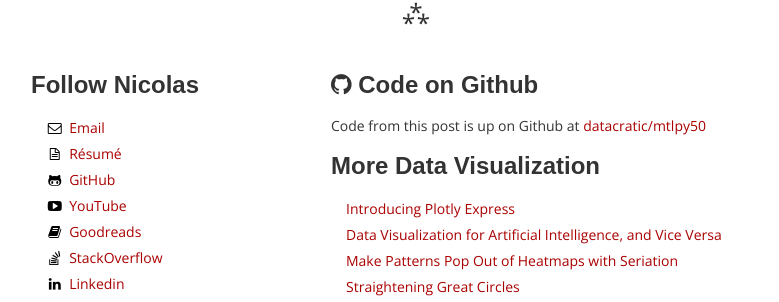
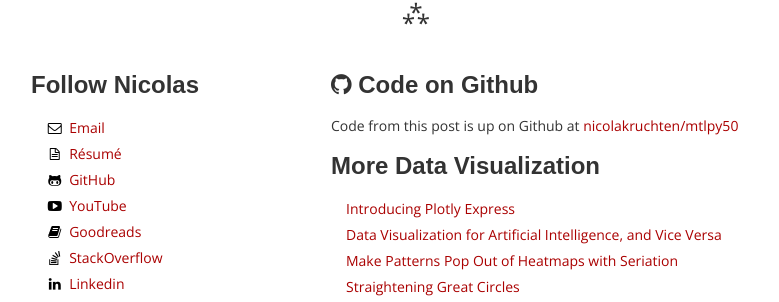
Before and after one commit to nicolaskruchten/nicolaskruchten.github.io, a Jekyll site: the page built from _posts/2014-12-02-subreddit-map.md, in a window 1280 px wide. Shown: the part 682-984 px from the top of the page, without its empty margins (224-1003 px from the left). Built offline with Jekyll 4.4.1, drawn with Linux system fonts in a browser that asks for light colours; some web fonts are replaced.

Commit message:
bye bye opensource.datacratic.com

```diff
--- a/_posts/2014-07-15-high-dimensional-data-in-the-browser.html
+++ b/_posts/2014-07-15-high-dimensional-data-in-the-browser.html
@@ -13,7 +13,7 @@
 
 <!-- more -->
 
-<p>For the TL;DR crowd, here’s <a href="http://opensource.datacratic.com/data-projector/" target="_blank">a demo</a> of what we came up with, the <a href="https://github.com/datacratic/data-projector" target="_blank">source code on Github</a>.</p>
+<p>For the TL;DR crowd, here’s <a href="http://nicolas.kruchten.com/data-projector/" target="_blank">a demo</a> of what we came up with, the <a href="https://github.com/datacratic/data-projector" target="_blank">source code on Github</a>.</p>
 
 <p>The behavioural datasets on which Datacratic’s platform operates are basically very large, very sparse binary matrices: you can think of a grid with millions of users running down the side and tens of thousands of behaviours running across the top, with a 1 in each cell where user U engaged in behaviour B and 0s everywhere else. Each user record thus can be thought of as a point in a high-dimensional space. If we had only three behaviours, this space would be three-dimensional, and there would only be 8 possible points in this space, like the corners of a cube. Because we operate on tens of thousands of behaviours, each user sits in one corner of a ten-plus-thousand-dimensional space. </p>
 
@@ -21,7 +21,7 @@
 
 <p>To reduce the dimensionality even further, down to something we can actually look at, we use another algorithm called <a href="http://jmlr.org/papers/volume9/vandermaaten08a/vandermaaten08a.pdf" target="_blank">t-Stochastic Neighbour Embedding, or t-SNE,</a> which was designed to do exactly this: take high-dimensional data and make low-dimensional pictures such that points close to each other in the high-dimensional space are also close to each other in the picture (check out <a href="https://github.com/datacratic/jml/tree/master/tsne" target="_blank">our high-performance open-source implementation</a>!). t-SNE can reduce the number of dimensions to two, so we can just make a scatter-plot of a sample of our users in any old tool, but we chose to reduce the number of dimensions to three instead, and used some exotic browser technology to make some fancy visuals. Relaxing the constraint of the algorithm to three dimensions from two should also help preserve more of the high-dimensional structure in the final output as well, so this wasn’t solely an aesthetic exercise.</p>
 
-<p>The proof of concept which we ended up calling the Data Projector was built to see if we could interactively visualize a few thousand sampled points of the output of a server-side SVD/t-SnE pipeline in the browser using WebGL via <a href="http://threejs.org/" target="_blank">Three.js</a> instead of something like SVG via <a href="http://d3js.org/" target="_blank">D3.js</a>, which doesn’t make use of hardware acceleration in the browser and hence would struggle to display so many points. As <a href="https://github.com/datacratic/data-projector" target="_blank">the code</a> on Github, <a href="http://opensource.datacratic.com/data-projector/" target="_blank">the demo,</a> and the video above show, the answer is most definitely yes. The interactivity in this case is that you can drag the cube around to get a different perspective on the data, and you can shift-drag in the right-hand orthographic view to select a prism-shaped volume.</p>
+<p>The proof of concept which we ended up calling the Data Projector was built to see if we could interactively visualize a few thousand sampled points of the output of a server-side SVD/t-SnE pipeline in the browser using WebGL via <a href="http://threejs.org/" target="_blank">Three.js</a> instead of something like SVG via <a href="http://d3js.org/" target="_blank">D3.js</a>, which doesn’t make use of hardware acceleration in the browser and hence would struggle to display so many points. As <a href="https://github.com/datacratic/data-projector" target="_blank">the code</a> on Github, <a href="http://nicolas.kruchten.com/data-projector/" target="_blank">the demo,</a> and the video above show, the answer is most definitely yes. The interactivity in this case is that you can drag the cube around to get a different perspective on the data, and you can shift-drag in the right-hand orthographic view to select a prism-shaped volume.</p>
 
 <p>In the video above and in the demo, each point represents a user. Points close to each other represent users that are similar to each other, in the sense that they behaved similarly. The colour of the points represents the output of yet another machine-learning algorithm called <a href="http://en.wikipedia.org/wiki/K-means_clustering" target="_blank">k-means clustering,</a> which is used to group similar data points into clusters. Here we ran k-means in the high-dimensional space before running t-SNE with k=10, so we have grouped the users into 10 buckets based on similarity. You’ll notice that broadly, similarly-coloured users end up close together creating coloured clouds. This means that users that were close to each other in the high-dimensional space ended up close to each other in the three-dimensional visualization as well.</p>
 
--- a/_posts/2014-12-01-mtlpy50.html
+++ b/_posts/2014-12-01-mtlpy50.html
@@ -1,11 +1,11 @@
 ---
 layout : post
 title : "Montreal Python: Unsupervised ML with scikit-learn"
-github: datacratic/mtlpy50
+github: nicolaskruchten/mtlpy50
 youtube: 2lpS6gUwiJQ
 tags:
     - Talks
 ---
 
 
-<p>I gave a talk at <a href="http://montrealpython.org/en/2014/11/mp50/">Montreal Python</a> on Data Science and Unsupervised Machine Learning with <a href="http://scikit-learn.org">scikit-learn</a>. The video is above and I posted <a href="http://opensource.datacratic.com/mtlpy50/">all of my presentation materials online</a>.</p>
+<p>I gave a talk at <a href="http://montrealpython.org/en/2014/11/mp50/">Montreal Python</a> on Data Science and Unsupervised Machine Learning with <a href="http://scikit-learn.org">scikit-learn</a>. The video is above and I posted <a href="http://nicolas.kruchten.com/mtlpy50/">all of my presentation materials online</a>.</p>
--- a/_posts/2014-12-02-subreddit-map.md
+++ b/_posts/2014-12-02-subreddit-map.md
@@ -2,7 +2,7 @@
 layout : post
 title : Interactive Subreddit Map with t-SNE
 image: http://nicolas.kruchten.com/images/mtlpy50.png
-github: datacratic/mtlpy50
+github: nicolakruchten/mtlpy50
 tags:
     - Data Visualization
 ---
@@ -11,5 +11,5 @@
 
 
 [pres]: http://nicolas.kruchten.com/content/2014/12/mtlpy50
-[iv]: http://opensource.datacratic.com/mtlpy50/subreddit_map.html
+[iv]: http://nicolas.kruchten.com/mtlpy50/subreddit_map.html
 [re]: http://www.reddit.com/r/dataisbeautiful/comments/2o5qbu/interactive_subreddit_map_with_tsne_oc/
```
